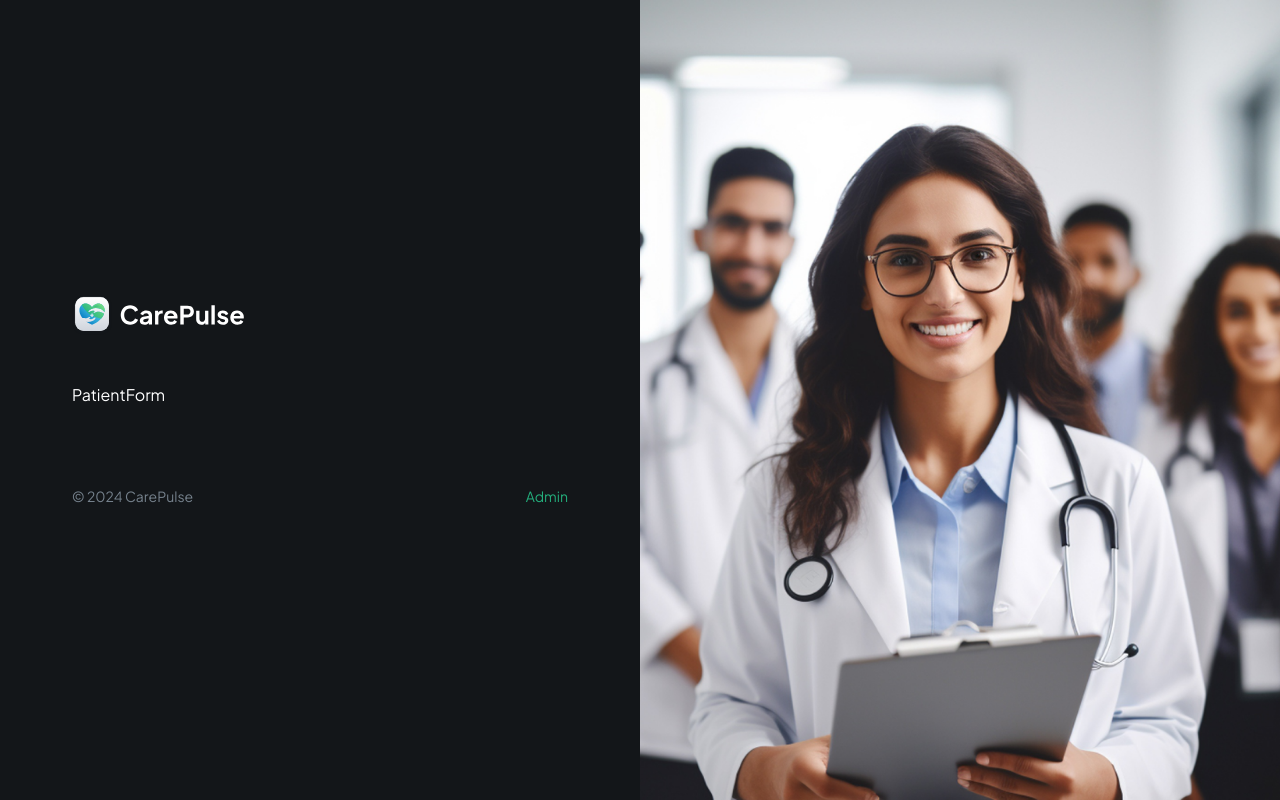
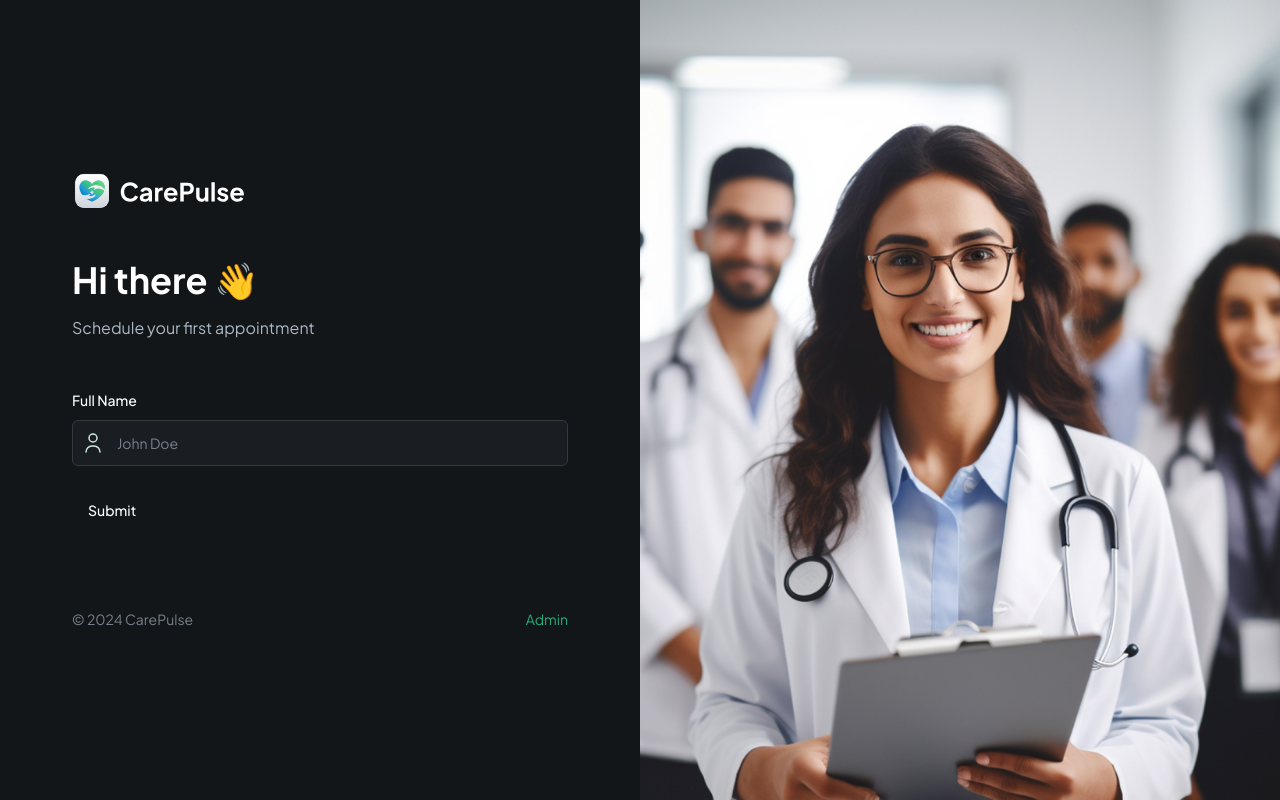
Before and after one commit to anyars-encarta/care-pulse, a Next.js app: page / in a window 1280 px wide. Built offline with nearby package versions, Linux system fonts and the light colour scheme.

Commit message:
Add a full name field

```diff
--- /dev/null
+++ b/components/CustomFormField.tsx
@@ -0,0 +1,83 @@
+"use client"
+
+import {
+    Form,
+    FormControl,
+    FormDescription,
+    FormField,
+    FormItem,
+    FormLabel,
+    FormMessage,
+} from "@/components/ui/form";
+import { Input } from "@/components/ui/input"
+import { Control } from "react-hook-form";
+import { FormFieldType } from "./forms/PatientForm";
+import Image from "next/image";
+
+interface CustomProps {
+    control: Control<any>,
+    fieldType: FormFieldType,
+    name: string,
+    label?: string,
+    placeholder?: string,
+    iconSrc?: string,
+    iconAlt?: string,
+    disabled?: boolean,
+    dateFormat?: string,
+    showTimeSelect?: boolean,
+    children?: React.ReactNode,
+    renderSkeleton?: (field: any) => React.ReactNode
+};
+
+const RenderField = ({ field, props }: { field: any; props: CustomProps }) => {
+    const { fieldType, iconSrc, iconAlt, placeholder } = props;
+
+    switch (fieldType) {
+        case FormFieldType.INPUT:
+            return (
+                <div className='flex rounded-md border border-dark-500 bg-dark-400'>
+                    {iconSrc && (
+                        <Image src={iconSrc}
+                            width={24}
+                            height={24}
+                            alt={iconAlt || 'icon'}
+                            className='ml-2'
+                        />
+                    )}
+
+                    <FormControl>
+                        <Input
+                            placeholder={placeholder}
+                            {...field}
+                            className='shad-input border-0'
+                        />
+                    </FormControl>
+                </div>
+            )
+        default:
+            break;
+    }
+}
+const CustomFormField = (props: CustomProps) => {
+    const { control, fieldType, name, label } = props;
+
+    return (
+        <FormField
+            control={control}
+            name={name}
+            render={({ field }) => (
+                <FormItem className='flex-1'>
+                    {fieldType !== FormFieldType.CHECKBOX && label && (
+                        <FormLabel>{label}</FormLabel>
+                    )}
+
+                    <RenderField field={field} props={props} />
+
+                    <FormMessage className='shad-error' />
+                </FormItem>
+            )}
+        />
+    )
+}
+
+export default CustomFormField
--- a/components/forms/PatientForm.tsx
+++ b/components/forms/PatientForm.tsx
@@ -1,16 +1,62 @@
 "use client"
 
+import { zodResolver } from "@hookform/resolvers/zod"
+import { useForm } from "react-hook-form"
 import { z } from "zod"
 
+import { Button } from "@/components/ui/button"
+import { Form } from "@/components/ui/form";
+import CustomFormField from "../CustomFormField"
+
+export enum FormFieldType {
+    INPUT = 'input',
+    TEXTAREA = 'textarea',
+    PHONE_INPUT = 'phoneInput',
+    CHECKBOX = 'checkbox',
+    DATE_PICKER = 'datePicker',
+    SELECT = 'select',
+    SKELETON = 'skeleton'
+}
+
 const formSchema = z.object({
-  username: z.string().min(2).max(50),
+    username: z.string().min(2, {
+        message: "Username must be at least 2 characters.",
+    }),
 })
 
+const PatientForm = () => {
+    const form = useForm<z.infer<typeof formSchema>>({
+        resolver: zodResolver(formSchema),
+        defaultValues: {
+            username: "",
+        },
+    })
 
-const PatientForm = () => {
-  return (
-    <div>PatientForm</div>
-  )
+    function onSubmit(values: z.infer<typeof formSchema>) {
+        console.log(values)
+    }
+    return (
+        <Form {...form}>
+            <form onSubmit={form.handleSubmit(onSubmit)} className="space-y-6 flex-1">
+                <section className='mb-12 space-y-4'>
+                    <h1 className='header'>Hi there 👋</h1>
+                    <p className='text-dark-700'>Schedule your first appointment</p>
+                </section>
+
+                <CustomFormField
+                    fieldType={FormFieldType.INPUT}
+                    control={form.control}
+                    name='name'
+                    label='Full Name'
+                    placeholder='John Doe'
+                    iconSrc='/assets/icons/user.svg'
+                    iconAlt='user'
+                />
+
+                <Button type="submit">Submit</Button>
+            </form>
+        </Form>
+    )
 }
 
 export default PatientForm;
--- /dev/null
+++ b/components/ui/input.tsx
@@ -0,0 +1,25 @@
+import * as React from "react"
+
+import { cn } from "@/lib/utils"
+
+export interface InputProps
+  extends React.InputHTMLAttributes<HTMLInputElement> {}
+
+const Input = React.forwardRef<HTMLInputElement, InputProps>(
+  ({ className, type, ...props }, ref) => {
+    return (
+      <input
+        type={type}
+        className={cn(
+          "flex h-10 w-full rounded-md border border-input bg-background px-3 py-2 text-sm ring-offset-background file:border-0 file:bg-transparent file:text-sm file:font-medium placeholder:text-muted-foreground focus-visible:outline-none focus-visible:ring-2 focus-visible:ring-ring focus-visible:ring-offset-2 disabled:cursor-not-allowed disabled:opacity-50",
+          className
+        )}
+        ref={ref}
+        {...props}
+      />
+    )
+  }
+)
+Input.displayName = "Input"
+
+export { Input }
```
